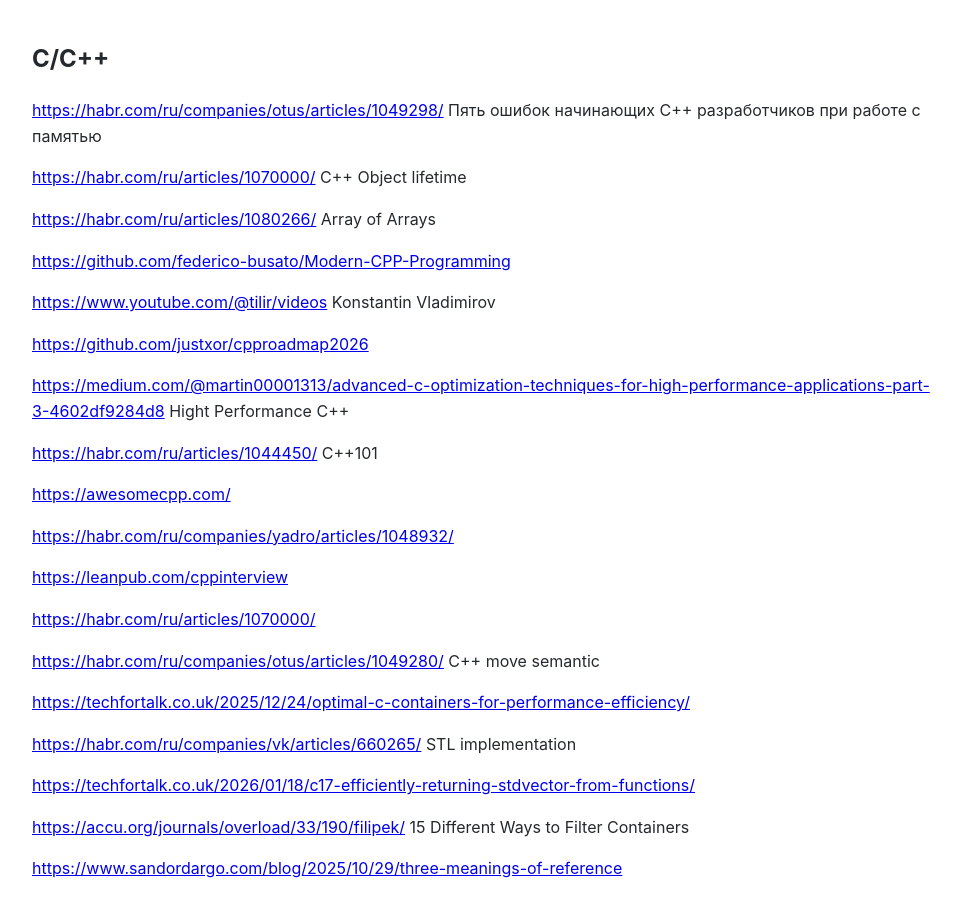
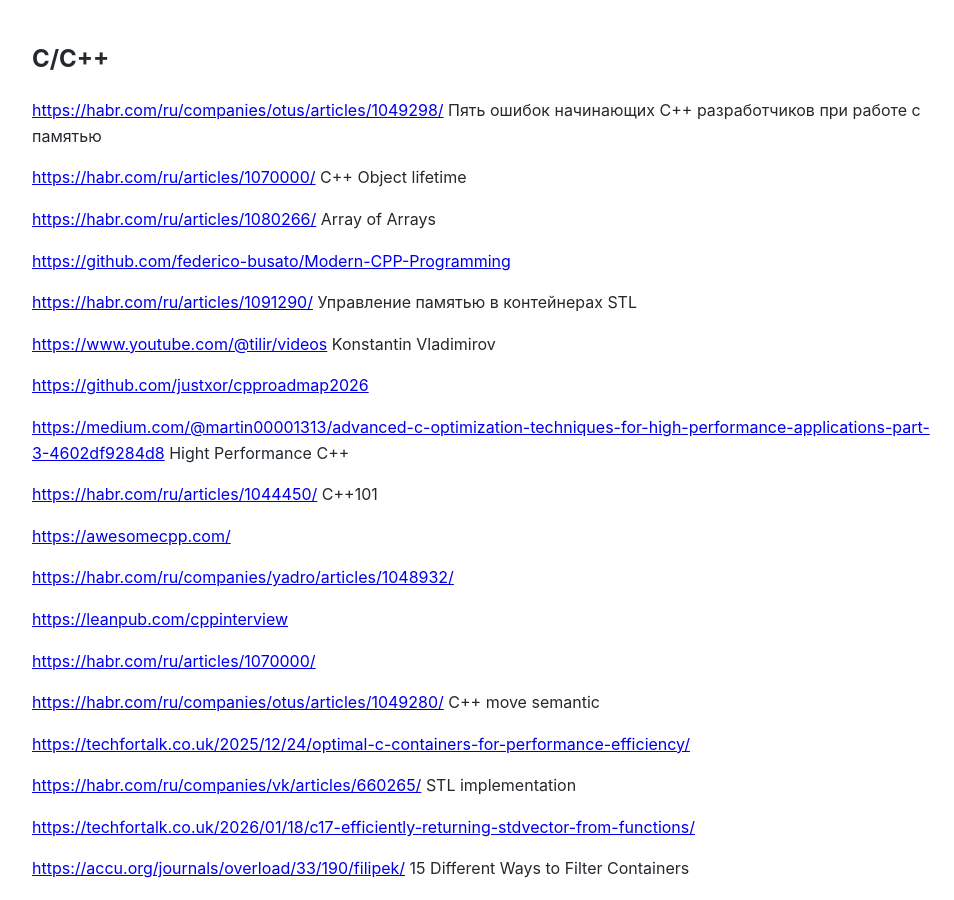
Before and after one commit to Michael-Lubinsky/michael-lubinsky.github.com, a Jekyll site: the page built from cpp/cpp.md, in a window 1280 px wide and 900 px high. Shown: the whole window, without its empty margins (158-1112 px from the left). Built offline with Jekyll 4.4.1, drawn with Linux system fonts in a browser that asks for light colours; our own code applies the rules of GitHub Pages for plain Markdown files.

Commit message:
Update cpp.md with additional resource links

```diff
--- a/cpp/cpp.md
+++ b/cpp/cpp.md
@@ -7,6 +7,8 @@
 <https://habr.com/ru/articles/1080266/> Array of Arrays
 
 <https://github.com/federico-busato/Modern-CPP-Programming>
+
+<https://habr.com/ru/articles/1091290/> Управление памятью в контейнерах STL
 
 <https://www.youtube.com/@tilir/videos> Konstantin Vladimirov
 
```
